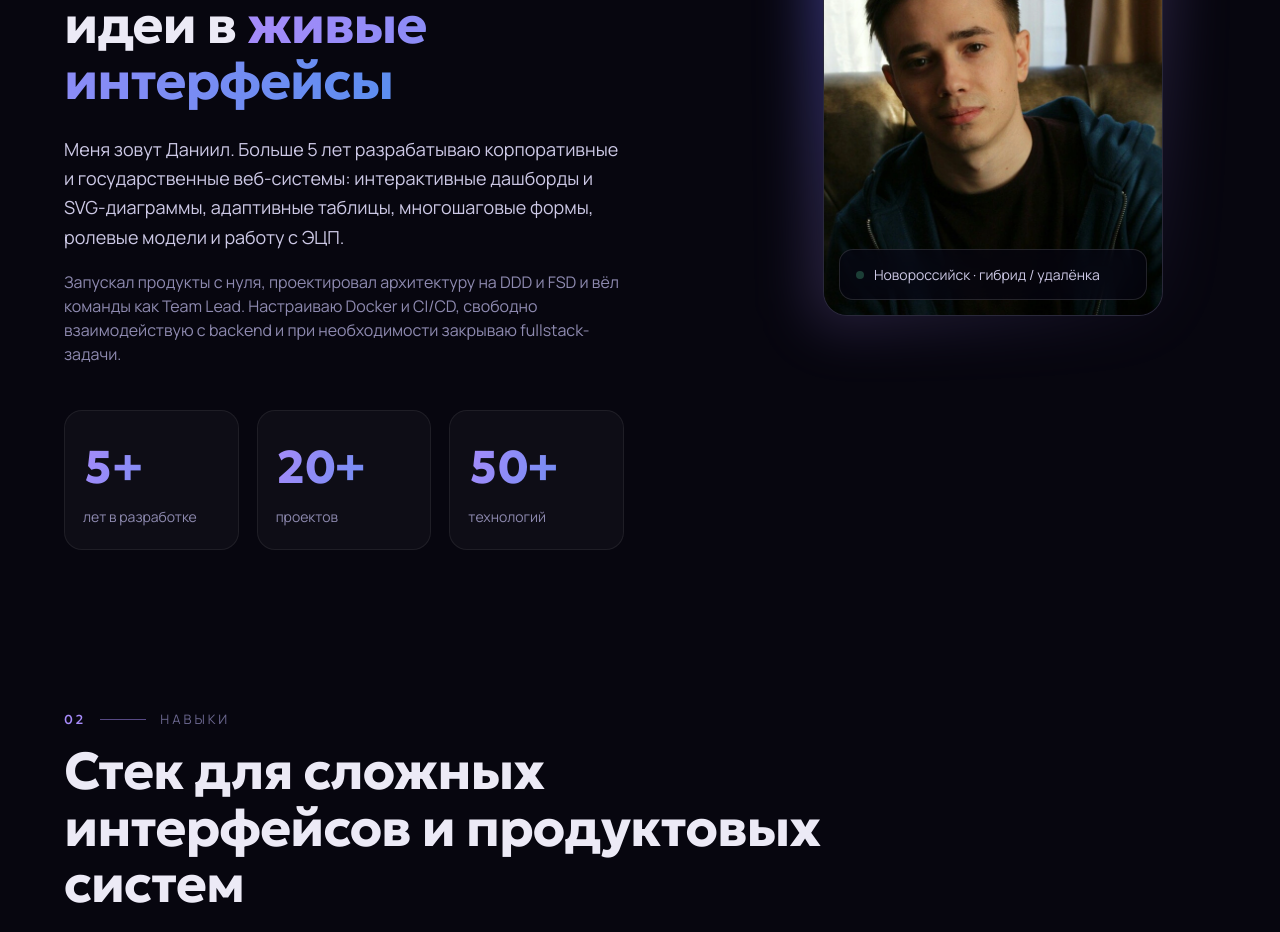
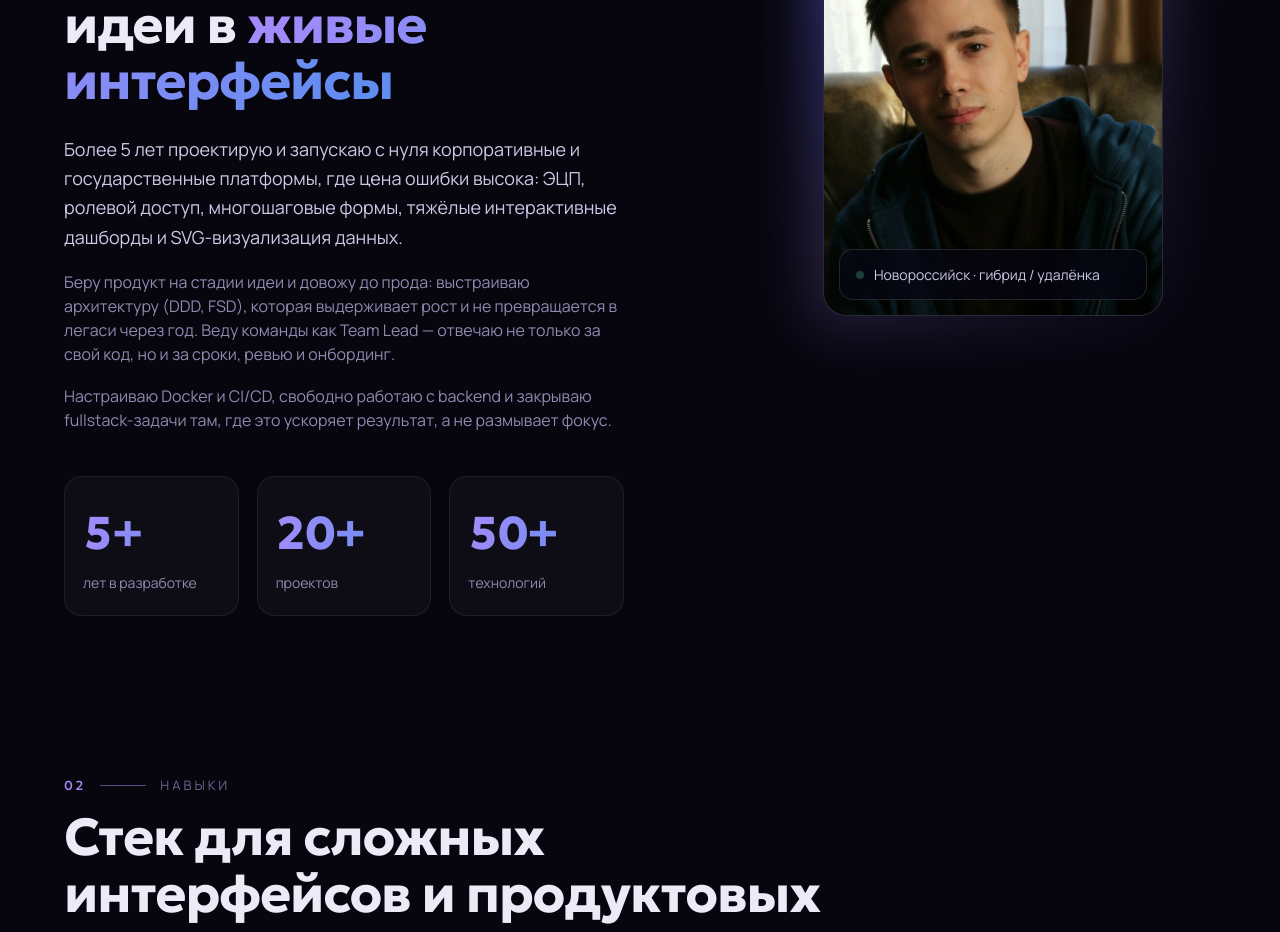
Before and after one commit to imrd-works/portfolio, a Vue app: page / in a window 1280 px wide. Shown: the part 1080-2012 px from the top of the page. Built offline with nearby package versions, Linux system fonts and the light colour scheme; no server answers; a web font is replaced by a local one.

Commit message:
Feat/update version (#10)
* chore(release): v1.0.0

* feat(about): update description

```diff
--- a/package.json
+++ b/package.json
@@ -2,7 +2,7 @@
   "name": "vue-starter",
   "author": "Daniel Rassomakhin",
   "private": true,
-  "version": "0.0.1",
+  "version": "1.0.0",
   "type": "module",
   "scripts": {
     "dev": "vite",
--- a/src/pages/home/locales/en.json
+++ b/src/pages/home/locales/en.json
@@ -30,8 +30,9 @@
     "eyebrow": "About",
     "title": "I turn complex ideas into {accent}",
     "titleAccent": "living interfaces",
-    "p1": "I'm Daniel. For 5+ years I have built enterprise and public-sector web systems: interactive dashboards and SVG diagrams, adaptive data tables, multi-step forms, role-based access and digital-signature workflows.",
-    "p2": "I have launched products from scratch, designed DDD and FSD architectures, and led teams as a Team Lead. I configure Docker and CI/CD, collaborate closely with backend teams and cover fullstack tasks when needed.",
+    "p1": "For more than 5 years, I have designed and launched enterprise and public-sector platforms from scratch where mistakes are expensive: digital signatures, role-based access, multi-step forms, heavy interactive dashboards and SVG data visualization.",
+    "p2": "I take products from the idea stage to production: I build DDD and FSD architectures that can grow without turning into legacy within a year. As a Team Lead, I am responsible not only for my own code, but also for timelines, reviews and onboarding.",
+    "p3": "I configure Docker and CI/CD, work confidently with backend teams and take on fullstack tasks when that speeds up the result without diluting focus.",
     "stats": {
       "years": "years building",
       "projects": "projects",
--- a/src/pages/home/locales/ru.json
+++ b/src/pages/home/locales/ru.json
@@ -30,8 +30,9 @@
     "eyebrow": "Обо мне",
     "title": "Превращаю сложные идеи в {accent}",
     "titleAccent": "живые интерфейсы",
-    "p1": "Меня зовут Даниил. Больше 5 лет разрабатываю корпоративные и государственные веб-системы: интерактивные дашборды и SVG-диаграммы, адаптивные таблицы, многошаговые формы, ролевые модели и работу с ЭЦП.",
-    "p2": "Запускал продукты с нуля, проектировал архитектуру на DDD и FSD и вёл команды как Team Lead. Настраиваю Docker и CI/CD, свободно взаимодействую с backend и при необходимости закрываю fullstack-задачи.",
+    "p1": "Более 5 лет проектирую и запускаю с нуля корпоративные и государственные платформы, где цена ошибки высока: ЭЦП, ролевой доступ, многошаговые формы, тяжёлые интерактивные дашборды и SVG-визуализация данных.",
+    "p2": "Беру продукт на стадии идеи и довожу до прода: выстраиваю архитектуру (DDD, FSD), которая выдерживает рост и не превращается в легаси через год. Веду команды как Team Lead — отвечаю не только за свой код, но и за сроки, ревью и онбординг.",
+    "p3": "Настраиваю Docker и CI/CD, свободно работаю с backend и закрываю fullstack-задачи там, где это ускоряет результат, а не размывает фокус.",
     "stats": {
       "years": "лет в разработке",
       "projects": "проектов",
--- a/src/pages/home/views/sections/AboutSection.vue
+++ b/src/pages/home/views/sections/AboutSection.vue
@@ -62,6 +62,14 @@ const { t } = useI18n()
           class="about__text"
         >
           {{ t('home.about.p2') }}
+        </Text>
+        <Text
+          tag="p"
+          variant="body-m"
+          tone="tertiary"
+          class="about__text"
+        >
+          {{ t('home.about.p3') }}
         </Text>
 
         <Motion
```
Also changed, not shown: 1 other file (tests, documents, lock files or other folders).
